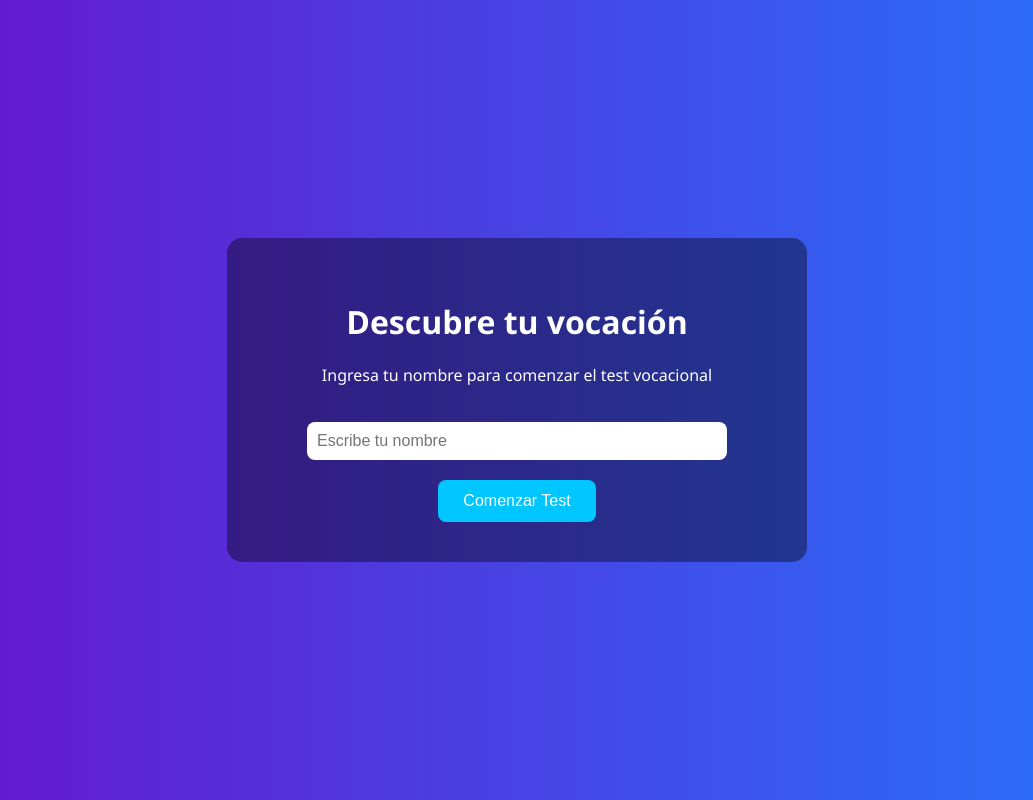
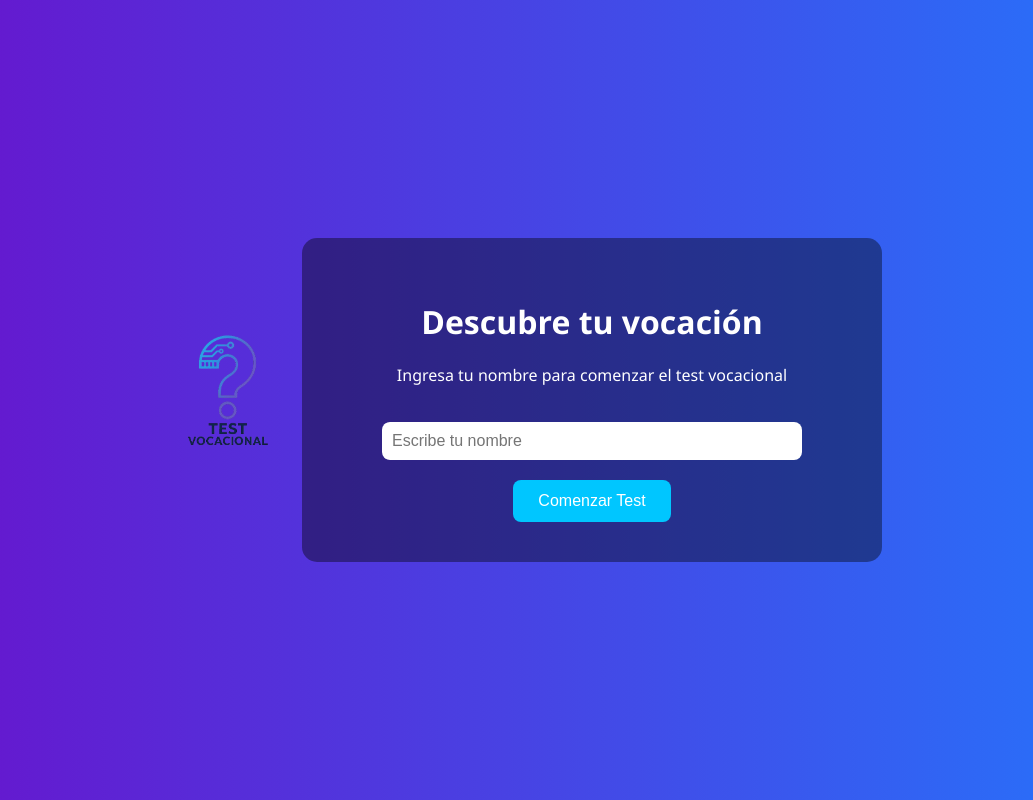
Before and after one commit to Jerssy123/test-vocacional, a plain HTML site: page test-vocacional/index.html in a window 1280 px wide. Shown: the whole page, without its empty margins (123-1156 px from the left). Drawn offline with Linux system fonts and the light colour scheme.

Commit message:
Add files via upload

```diff
--- a/test-vocacional/index.html
+++ b/test-vocacional/index.html
@@ -7,6 +7,9 @@
   <link rel="stylesheet" href="style.css"/>
 </head>
 <body>
+    <div class="logo">
+  <img src="logo.png" alt="Logo Test Vocacional" />
+</div>
 
   <div class="container">
     <h1>Descubre tu vocación</h1>
--- a/test-vocacional/resultado.js
+++ b/test-vocacional/resultado.js
@@ -49,6 +49,9 @@ if (!area || !areas[area]) {
   const datos = areas[area];
   mensaje.innerText = $;{nombre}; perteneces ;al ;área ;de ;{datos.nombre};
   descripcion.innerText = datos.descripcion;
+  // Mostrar imagen según área
+const img = document.getElementById("imagen-area");
+img.src = area + ".jpg"; // informatica.jpg, contabilidad.jpg, etc.
 
   const lista = document.createElement("ul");
   datos.carreras.forEach(carrera => {
--- a/test-vocacional/style.css
+++ b/test-vocacional/style.css
@@ -79,3 +79,11 @@ button:hover {
 #siguiente {
   display: none;
 }
+.logo {
+  text-align: center;
+  margin-bottom: 20px;
+}
+.logo img {
+  max-width: 150px;
+  height: auto;
+}
```
Also changed, not shown: test-vocacional/resultados.html (+4 -0 lines), test-vocacional/test.html (+3 -0 lines), test-vocacional/universidades.html (+3 -0 lines).
